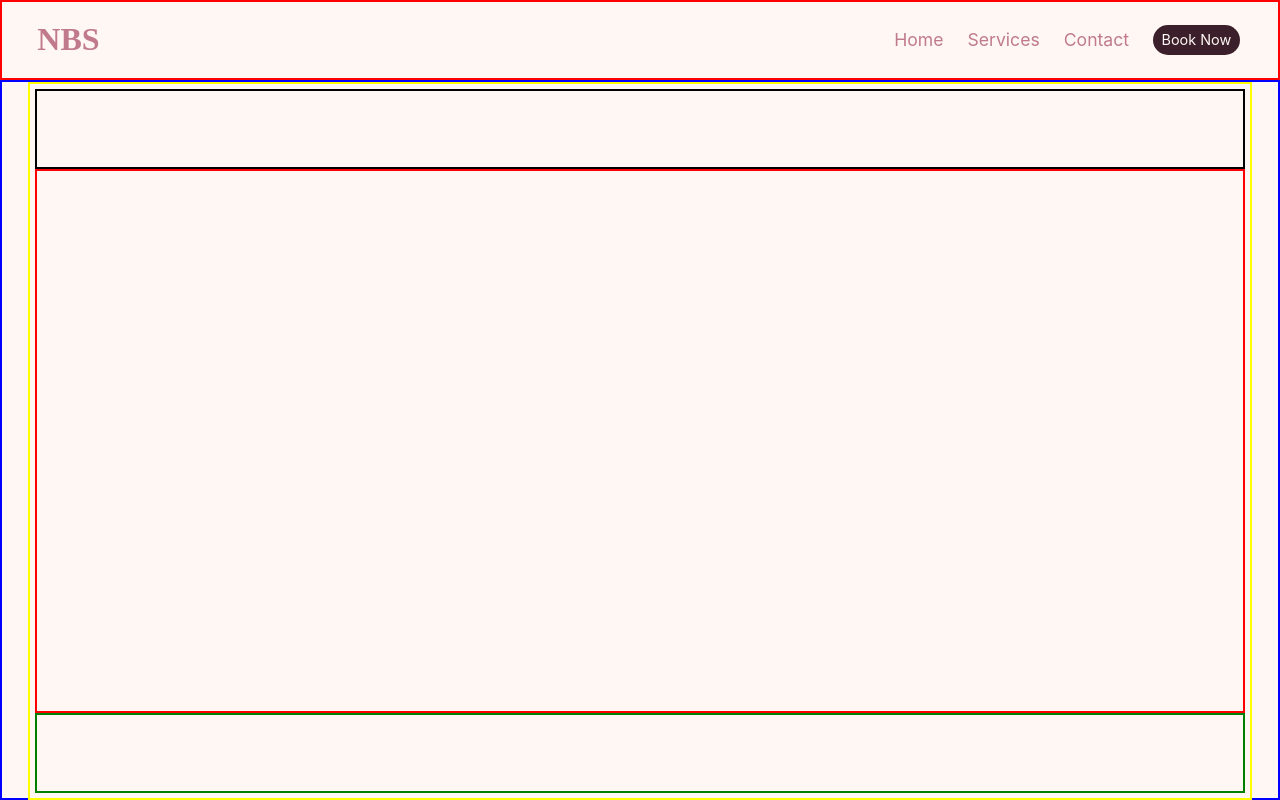
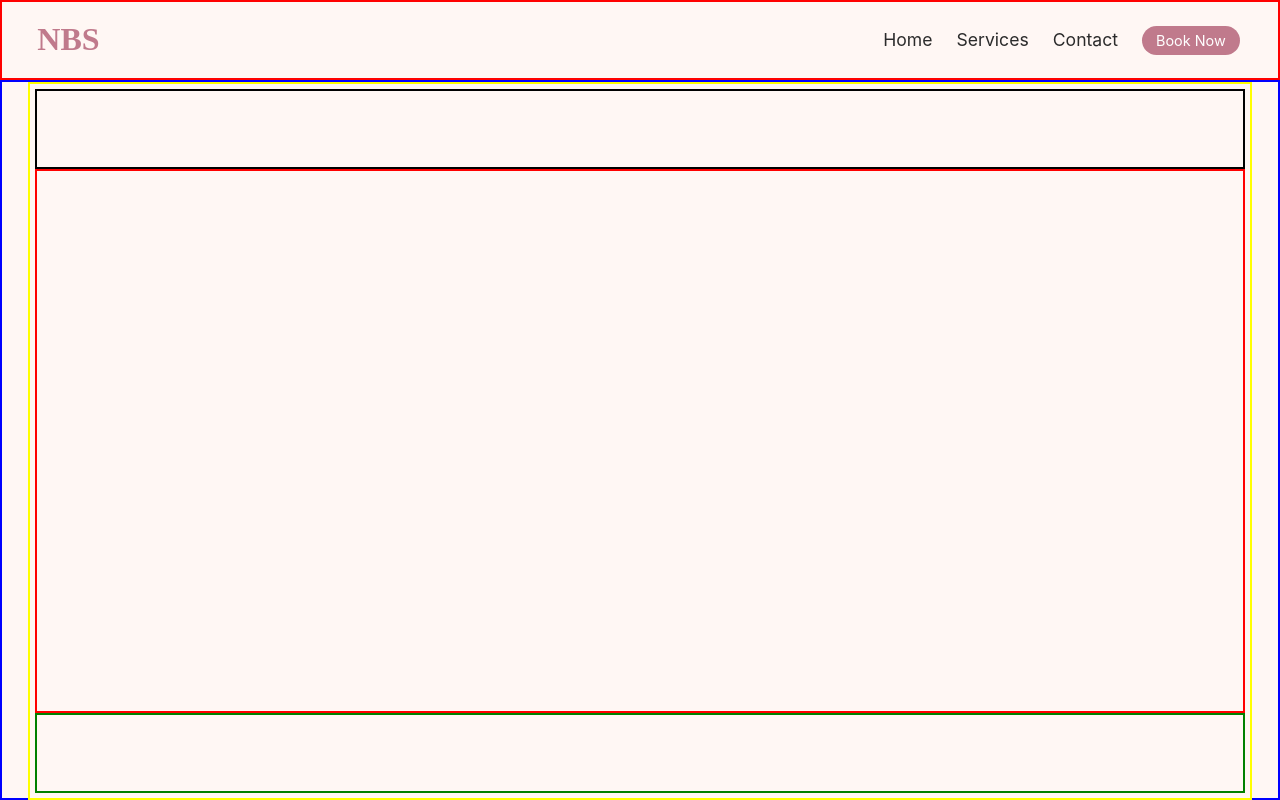
Before and after one commit to Lebo-Madikane/ness-beauty-salon, a Next.js app: page / in a window 1280 px wide. Built offline with nearby package versions, Linux system fonts and the light colour scheme; a web font is replaced by a local one.

Commit message:
build button component

```diff
--- a/src/components/Header/Header.js
+++ b/src/components/Header/Header.js
@@ -1,5 +1,6 @@
 import styles from './Header.module.scss'
 import Button from '../UI/Button/Button'
+import Link from 'next/link';
 
 
 export default function Header() {
@@ -8,12 +9,20 @@ export default function Header() {
     return (
         <header className={styles.header}>
             <div className={styles.container}>
-                <h2 className={styles.logo}>NBS</h2>
+                <Link href='#/'>
+                    <h2 className={styles.logo}>NBS</h2>
+                </Link>
                 <div className={styles.nav}>
-                    <p>Home</p>
-                    <p className={styles.desktopNav}>Services</p>
-                    <p className={styles.desktopNav}>Contact</p>
-                    <Button />
+                    <Link href='#/'>
+                        <p>Home</p>
+                    </Link>
+                    <Link href='#/'>
+                        <p className={styles.desktopNav}>Services</p>
+                    </Link>
+                    <Link href='#/'>
+                        <p className={styles.desktopNav}>Contact</p>
+                    </Link>
+                    <Button>Book Now</Button>
                 </div>
             </div>
         </header>
--- a/src/components/Header/Header.module.scss
+++ b/src/components/Header/Header.module.scss
@@ -34,6 +34,7 @@
             }
 
             @include mobile {
+                gap: 0.3rem;
                 .desktopNav {
                     display: none;
                 }
--- a/src/components/UI/Button/Button.js
+++ b/src/components/UI/Button/Button.js
@@ -1,11 +1,28 @@
+import Link from 'next/link';
 import styles from './Button.module.scss';
 
-export default function Button() {
+export default function Button({
+    children,
+    variant = 'primary',
+    size = 'md',
+    href,
+    type = 'button',
+    onClick,
+
+}) {
+
+    const classNames = ` ${styles.button} ${styles[variant]} ${styles[size]}`;
+
+    if (href) {
+        return (
+            <Link href={href} className={classNames}>{children}</Link>
+        )
+    };
 
     return (
-        <>
-            <div className={styles.button}>Book Now</div>
-        </>
-    )
+        <button type={type} onClick={onClick} className={classNames}>
+            {children}
+        </button>
+    );
 
 }
--- a/src/components/UI/Button/Button.module.scss
+++ b/src/components/UI/Button/Button.module.scss
@@ -1,16 +1,64 @@
 @use '../../../styles/variables' as *;
-@use '../../../styles/mixins' as *;
 
 .button {
-    padding: 3.5px 8.5px;
-    font-size: 0.9rem;
-    color: #FFF7F4;
-    background-color: var(--color-secondary);
+    font-family: var(--font-secondary);
     border-radius: 15px;
     font-weight: 400;
     cursor: pointer;
-    transition: all 0.3s ease;
+    transition: background-color 0.3s ease, transform 0.2s ease;
     text-decoration: none;
-    display: inline-block;
-    text-align: center;
+    display: inline-flex;
+    align-items: center;
+    justify-content: center;
+    border: none;
+
+    &:hover {
+        transform: translateY(-1px);
+    }
+
+    &:active {
+        transform: translateY(0);
+    }
+
+    &:focus-visible {
+        outline: 2px solid var(--color-accent);
+        outline-offset: 2px;
+    }
 }
+
+/* Variants */
+
+.primary {
+    background-color: var(--color-primary);
+    color: #ffffff;
+
+    &:hover {
+        background-color: var(--color-secondary);
+    }
+}
+
+.secondary {
+    background-color: var(--color-secondary);
+    color: #ffffff;
+
+    &:hover {
+        background-color: var(--color-primary);
+    }
+}
+
+/* Sizes */
+
+.sm {
+    padding: 4px 10px;
+    font-size: 0.8rem;
+}
+
+.md {
+    padding: 6px 14px;
+    font-size: 0.9rem;
+}
+
+.lg {
+    padding: 10px 20px;
+    font-size: 1rem;
+}
```
